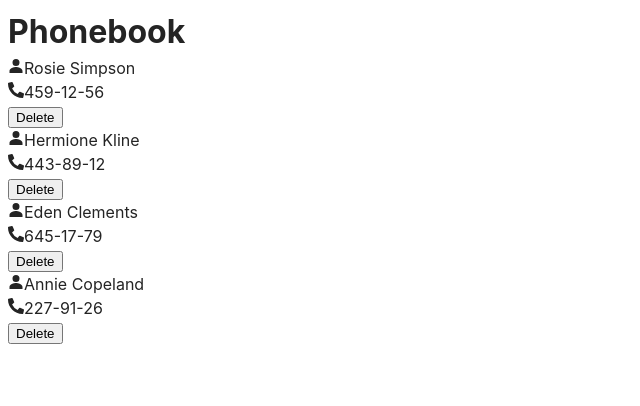
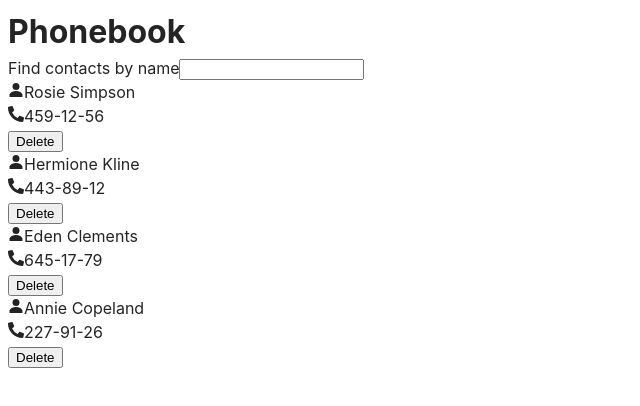
Before and after one commit to YevhenPetrovskyi/goit-react-hw-03, a React (Vite) app: page / in a window 1280 px wide. Shown: the top 406 px of the page, without its empty margins (0-640 px from the left). Built offline with nearby package versions, Linux system fonts and the light colour scheme.

Commit message:
add SearchBox component

```diff
--- a/src/App.jsx
+++ b/src/App.jsx
@@ -1,7 +1,8 @@
-import { useState } from 'react';
+import { useMemo, useState } from 'react';
 import { nanoid } from 'nanoid';
 
 import ContactList from './components/ContsctList/ContactList';
+import SearchBox from './components/SearchBox/SearchBox';
 
 import './App.css';
 
@@ -12,6 +13,8 @@ function App() {
     { id: 'id-3', name: 'Eden Clements', number: '645-17-79' },
     { id: 'id-4', name: 'Annie Copeland', number: '227-91-26' },
   ]);
+
+  const [contactName, setContactName] = useState('');
 
   const addContactHandler = ({ name, number }) => {
     const newContact = {
@@ -26,11 +29,18 @@ function App() {
     setContactList(contactList.filter((contact) => contact.id !== id));
   };
 
+  const filteredContacts = useMemo(() => {
+    return [...contactList].filter((contact) =>
+      contact.name.toLowerCase().includes(contactName.toLowerCase())
+    );
+  }, [contactList, contactName]);
+
   return (
     <div className="App">
       <h1>Phonebook</h1>
+      <SearchBox contactName={contactName} setContactName={setContactName} />
       <ContactList
-        contactList={contactList}
+        contactList={filteredContacts}
         deleteContact={deleteContactHandler}
       />
     </div>
--- a/src/components/SearchBox/SearchBox.jsx
+++ b/src/components/SearchBox/SearchBox.jsx
@@ -0,0 +1,24 @@
+import { useId } from 'react';
+
+function SearchBox({ contactName, setContactName }) {
+  const contactFilterId = useId();
+
+  const onChangeInputHandler = (event) => {
+    setContactName(event.target.value);
+  };
+
+  return (
+    <div>
+      <label htmlFor={contactFilterId}>Find contacts by name</label>
+      <input
+        value={contactName}
+        onChange={onChangeInputHandler}
+        type="text"
+        name="contactFilter"
+        id={contactFilterId}
+      />
+    </div>
+  );
+}
+
+export default SearchBox;
```
Also changed, not shown: src/components/SearchBar/SearchBar.jsx (deleted), src/components/SearchBox/SearchBox.css (deleted).
